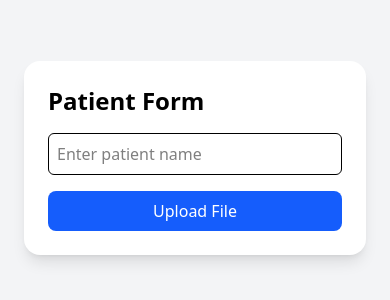
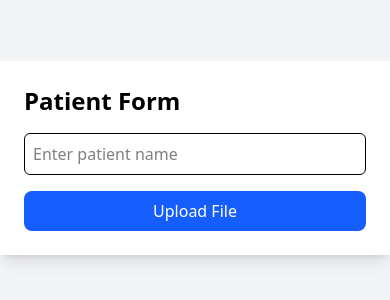
Before and after one commit to Mahhad-Hassan/Camera, a React (Vite) app: page / in a window 390 px wide. Shown: the part 264-564 px from the top of the page. Built offline with nearby package versions, Linux system fonts and the light colour scheme; no server answers.

Commit message:
update:By default backcamera open on small screen or form comes on full screen on less than lg screens

```diff
--- a/src/App.jsx
+++ b/src/App.jsx
@@ -6,13 +6,21 @@
   const [preview, setPreview] = useState(null);
   const [cameraOn, setCameraOn] = useState(false);
   const [stream, setStream] = useState(null);
-  const [facingMode, setFacingMode] = useState("user");
+  const [facingMode, setFacingMode] = useState("user"); // default user
   const [zoomLevel, setZoomLevel] = useState(1);
 
   const videoRef = useRef(null);
   const canvasRef = useRef(null);
   const fileInputRef = useRef(null);
   const initialDistanceRef = useRef(null);
+
+  // ✅ Check screen size on mount
+  useEffect(() => {
+    if (window.innerWidth < 1024) {
+      // lg se chhoti screen
+      startCamera("environment"); // back camera open by default
+    }
+  }, []);
 
   const handleFileChange = (e) => {
     const file = e.target.files[0];
@@ -50,12 +58,13 @@
     }
   }, [stream]);
 
+  // ✅ Zoom gesture handler (unchanged)
   useEffect(() => {
     const video = videoRef.current;
     if (!video) return;
 
     const handleTouchStart = (e) => {
-      if (facingMode !== "environment") return; // ✅ zoom only for back camera
+      if (facingMode !== "environment") return;
       if (e.touches.length === 2) {
         e.preventDefault();
         const dx = e.touches[0].clientX - e.touches[1].clientX;
@@ -65,7 +74,7 @@
     };
 
     const handleTouchMove = async (e) => {
-      if (facingMode !== "environment") return; // ✅ no zoom for front camera
+      if (facingMode !== "environment") return;
       if (e.touches.length === 2 && initialDistanceRef.current) {
         e.preventDefault();
         const dx = e.touches[0].clientX - e.touches[1].clientX;
@@ -139,8 +148,9 @@
   };
 
   return (
-    <div className="flex justify-center items-center min-h-screen bg-gray-100 p-6">
-      <div className="bg-white shadow-lg rounded-2xl p-6 w-full max-w-md">
+    <div className="flex justify-center items-center min-h-screen bg-gray-100 p-0">
+      {/* ✅ full screen on small devices */}
+      <div className="bg-white shadow-lg rounded-none lg:rounded-2xl p-6 w-full h-full lg:max-w-md lg:h-auto">
         <h2 className="text-2xl font-bold mb-4">Patient Form</h2>
 
         <input
@@ -192,7 +202,7 @@
               autoPlay
               playsInline
               className="rounded-lg shadow-md w-full h-64 bg-black object-cover"
-              style={{ touchAction: "none" }} // ✅ disable page zoom
+              style={{ touchAction: "none" }}
             />
             <div className="flex gap-4">
               <button
```
